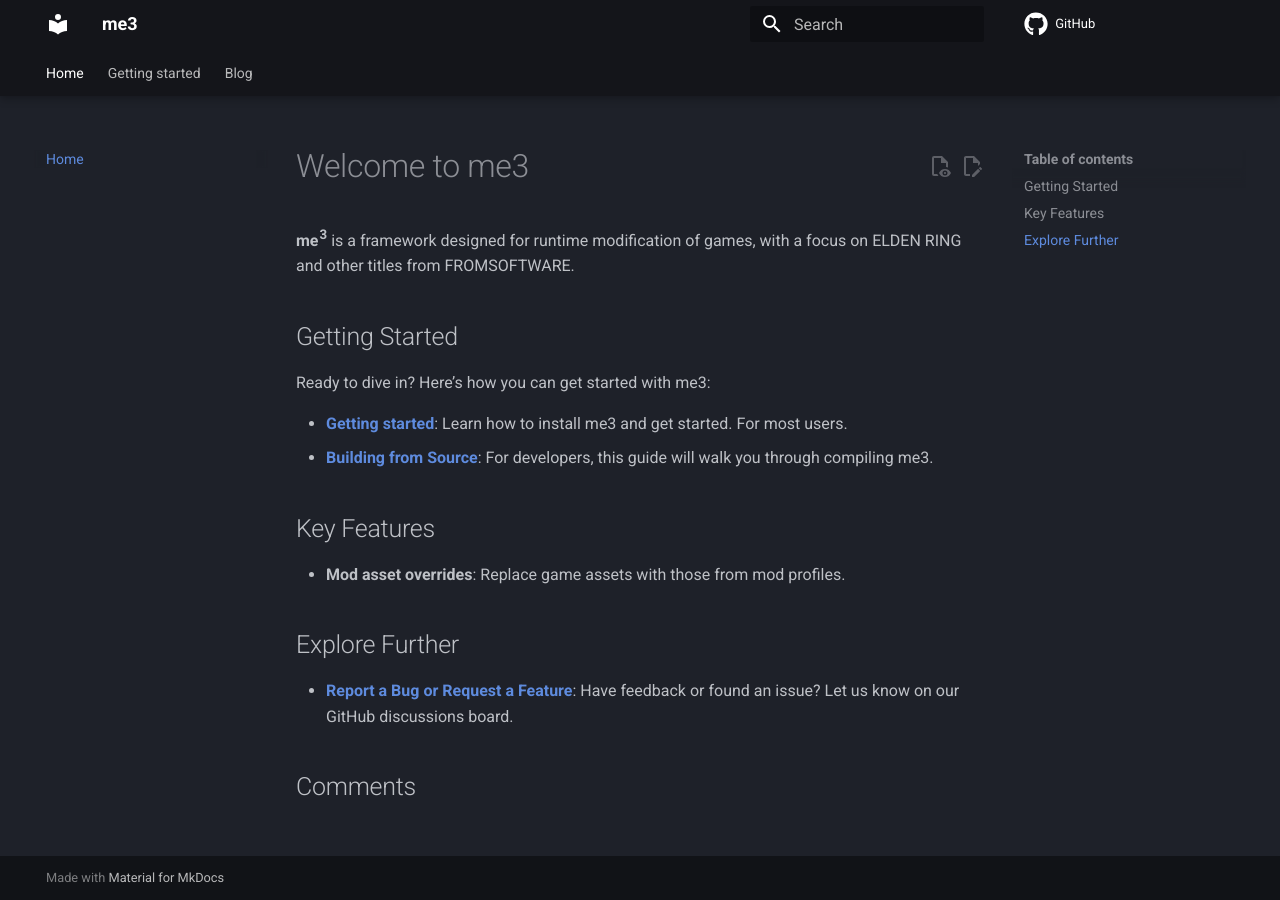
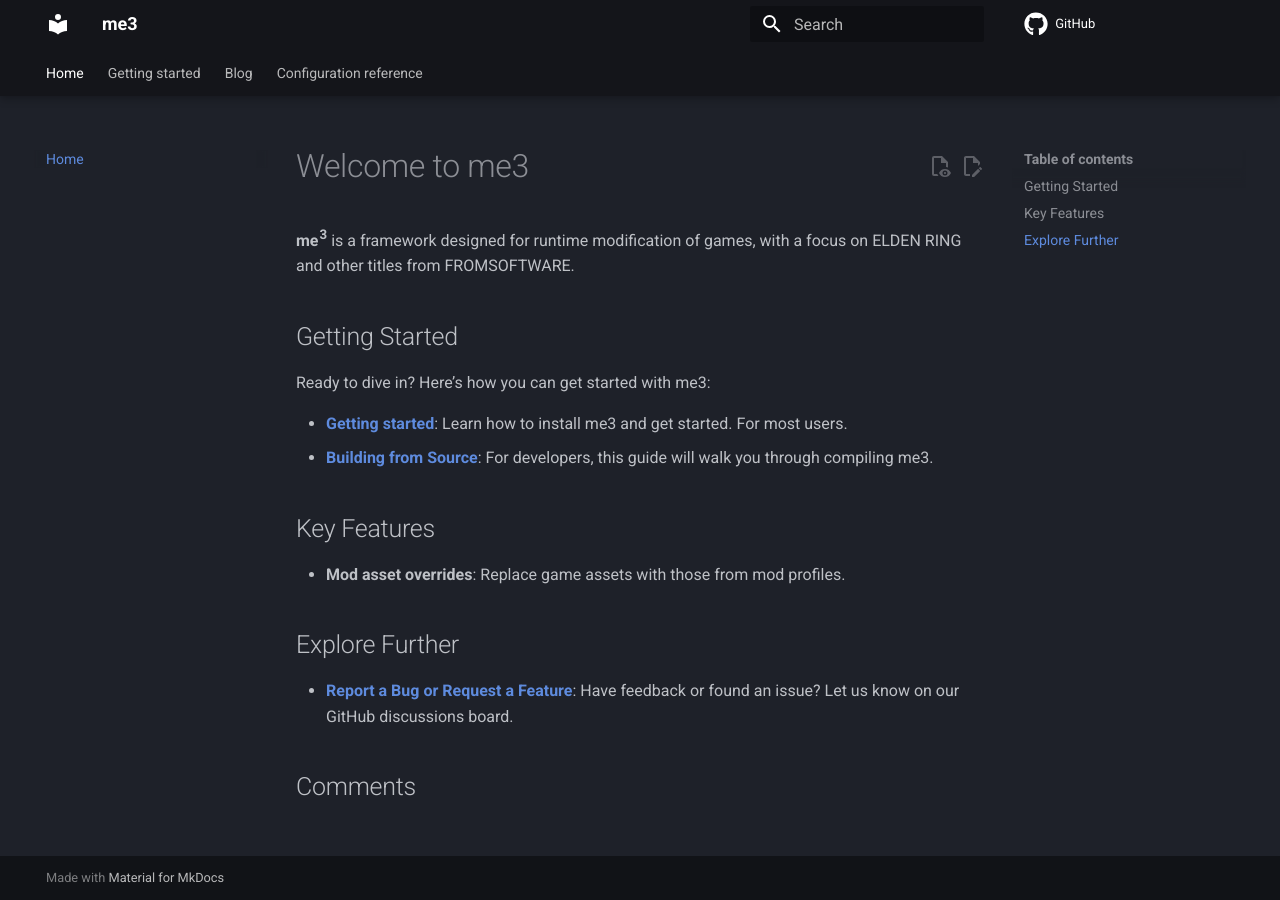
Before and after one commit to garyttierney/me3, an MkDocs documentation site: the page built from docs/index.md, in a window 1280 px wide. Built offline with MkDocs 1.6.1 and Material for MkDocs 9.7.7, drawn with Linux system fonts in a browser that asks for light colours; comment, search, counter and statistics services are not loaded.

Commit message:
Add configuration reference to navigation

```diff
--- a/mkdocs.yml
+++ b/mkdocs.yml
@@ -39,6 +39,7 @@
     - Installation: getting-started.md
   - Blog:
     - blog/index.md
+  - Configuration reference: configuration-reference.md
 
 
 plugins:
```
